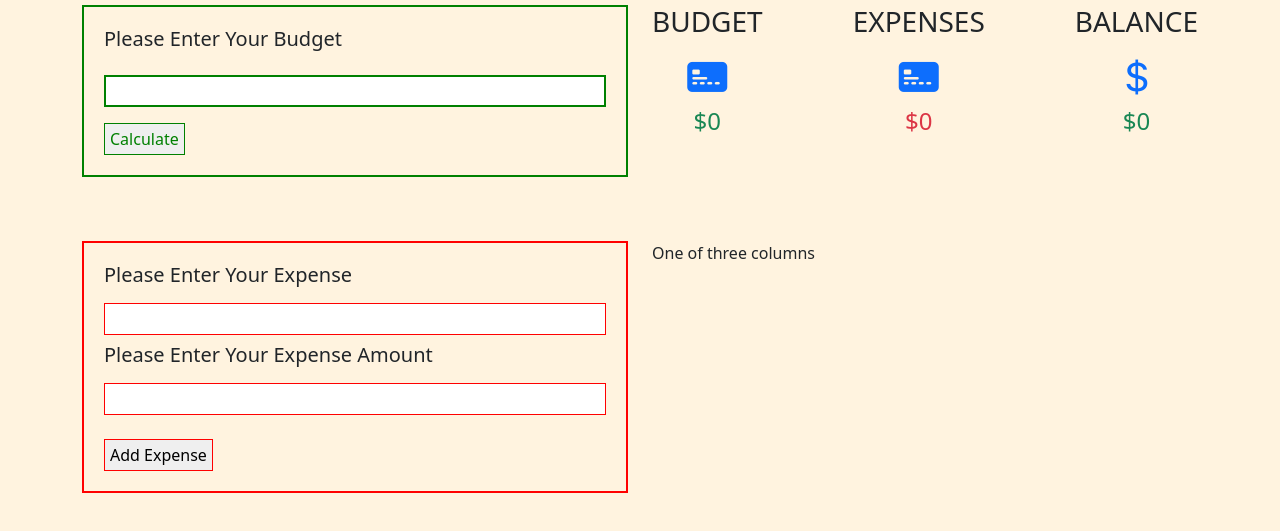
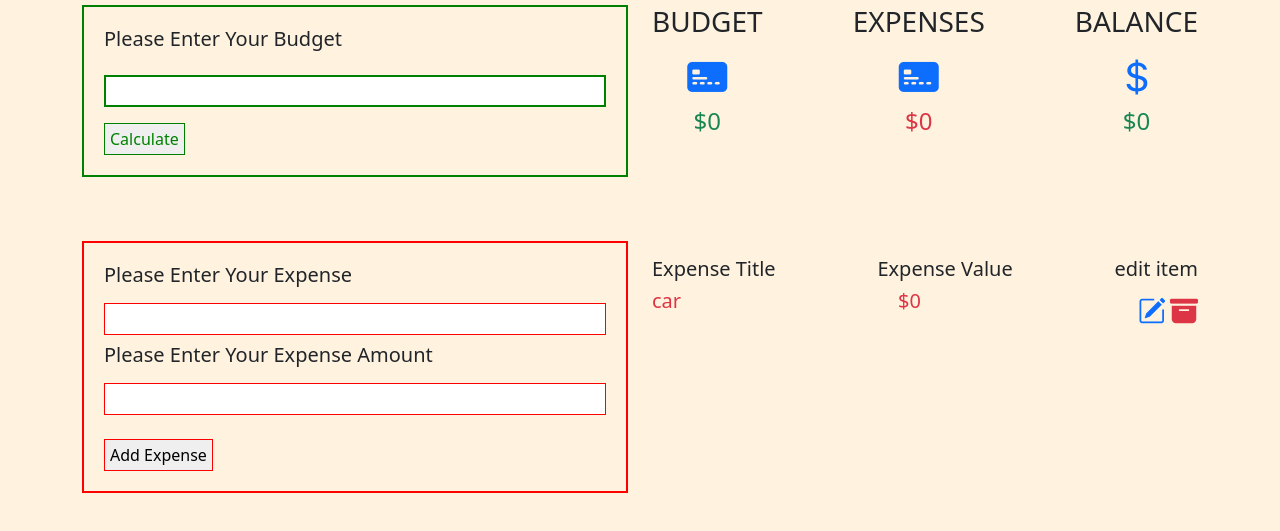
Before and after one commit to ZaidAli60/JavascriptAllPractics, a plain HTML site: page Budget App/index.html in a window 1280 px wide. Shown: the part 99-630 px from the top of the page. Drawn offline with nearby package versions, Linux system fonts and the light colour scheme.

Commit message:
create expense list items

```diff
--- a/Budget App/index.html
+++ b/Budget App/index.html
@@ -49,7 +49,7 @@
       </div>
 
       <div class="row my-3">
-        <div class="col">
+        <div class="col-lg-6">
           <div class="form-expense">
               <form class="input-form ">
                   <h5 >Please Enter Your Expense</h5>
@@ -60,8 +60,22 @@
               </form>
           </div>
         </div>
-        <div class="col">
-          One of three columns
+        <div class="col my-3">
+         <div class="expense-list">
+             <div class="list-items">
+                 <h5 class="list-items">Expense Title</h5>
+                 <h5 class="list-items">Expense Value</h5>
+                 <h5 class="list-items">edit item</h5>
+             </div>
+             <div class="show-item-list">
+                 <h5 class="text-danger">car</h5>
+                 <h5 class="text-danger">$0</h5>
+                 <div class="icon-btn">
+                     <a href=""><i class="bi bi-pencil-square fs-3"></i></a>
+                     <a href=""><i class="bi bi-archive-fill text-danger fs-3"></i></a>
+                 </div>
+             </div>
+         </div>
         </div>
 
       </div>
--- a/Budget App/style.css
+++ b/Budget App/style.css
@@ -53,3 +53,13 @@ body{
     padding: 3px 5px 3px 5px;
     border: 1px solid red;
 }
+
+.list-items{
+    display: flex;
+    justify-content: space-between;
+}
+.show-item-list{
+    display: flex;
+    justify-content: space-between;
+    text-align: center;
+}
```
